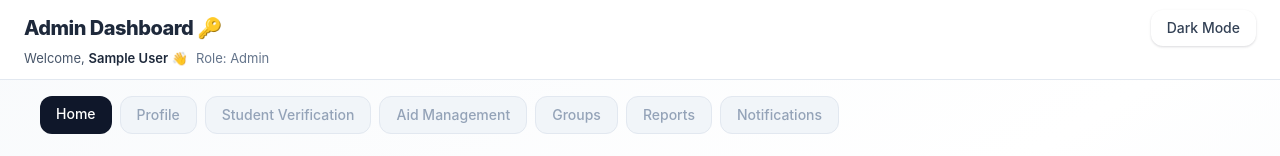
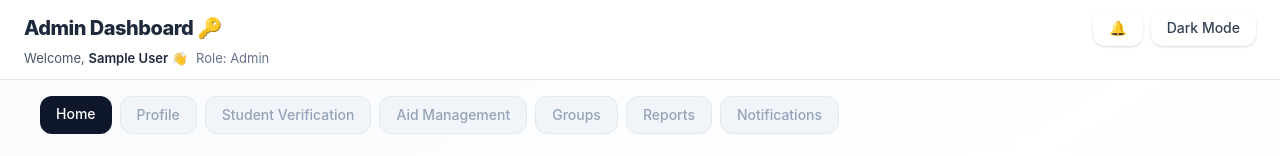
Before and after one commit to Nonga001/WeCare_Project, a React (Vite) app in the folder wecare-frontend/: page /dashboard/admin in a window 1280 px wide. Shown: the top 156 px of the page. Built offline with nearby package versions, Linux system fonts and the light colour scheme; no server answers; sample sign-in values are in the browser's storage.

Commit message:
notifications

```diff
--- a/wecare-frontend/src/components/DashboardLayout.jsx
+++ b/wecare-frontend/src/components/DashboardLayout.jsx
@@ -1,11 +1,15 @@
 // src/components/DashboardLayout.jsx
 import { useAuth } from "../context/AuthContext";
 import React, { useEffect, useState } from "react";
+import { useNavigate } from "react-router-dom";
+import { getNotifications } from "../services/notificationService";
 
 const DashboardLayout = ({ title, children }) => {
   const { logout, user } = useAuth();
+  const navigate = useNavigate();
 
   const [isDark, setIsDark] = useState(false);
+  const [unreadCount, setUnreadCount] = useState(0);
   useEffect(() => {
     try {
       const saved = localStorage.getItem("theme:dark");
@@ -15,6 +19,24 @@ const DashboardLayout = ({ title, children }) => {
       document.documentElement.classList.toggle('dark', enabled);
     } catch {}
   }, []);
+
+  useEffect(() => {
+    let intervalId;
+    const loadUnread = async () => {
+      try {
+        if (!user?.token) return;
+        const list = await getNotifications(user.token);
+        const userId = user?._id || user?.id;
+        const count = Array.isArray(list)
+          ? list.filter(n => !n.isRead?.some(r => (r.user === userId) || (r.user?._id === userId) || (String(r.user) === String(userId)))).length
+          : 0;
+        setUnreadCount(count);
+      } catch {}
+    };
+    loadUnread();
+    intervalId = setInterval(loadUnread, 60000);
+    return () => intervalId && clearInterval(intervalId);
+  }, [user?.token, user?._id, user?.id]);
   const toggleTheme = () => {
     const next = !isDark;
     setIsDark(next);
@@ -28,9 +50,29 @@ const DashboardLayout = ({ title, children }) => {
         <div className="w-full h-full flex flex-col justify-center">
           <div className="flex items-center justify-between gap-3">
             <h1 className="text-base sm:text-lg lg:text-xl font-extrabold tracking-tight text-slate-800 dark:text-slate-100">{title}</h1>
-            <button onClick={toggleTheme} className="btn btn-ghost">
-              {isDark ? 'Light Mode' : 'Dark Mode'}
-            </button>
+            <div className="flex items-center gap-2">
+              <button
+                onClick={() => {
+                  const role = user?.role;
+                  if (role === 'student') navigate('/dashboard/student/notifications');
+                  else if (role === 'donor') navigate('/dashboard/donor');
+                  else if (role === 'admin') navigate('/dashboard/admin/notifications');
+                  else if (role === 'superadmin') navigate('/dashboard/superadmin/notifications');
+                }}
+                className="btn btn-ghost relative"
+                title="Notifications"
+              >
+                <span>🔔</span>
+                {unreadCount > 0 && (
+                  <span className="absolute -top-1 -right-1 min-w-5 h-5 px-1 inline-flex items-center justify-center rounded-full bg-rose-600 text-white text-xs">
+                    {unreadCount > 99 ? '99+' : unreadCount}
+                  </span>
+                )}
+              </button>
+              <button onClick={toggleTheme} className="btn btn-ghost">
+                {isDark ? 'Light Mode' : 'Dark Mode'}
+              </button>
+            </div>
           </div>
           <div className="mt-0.5">
             <p className="text-slate-600 text-[12px] sm:text-[13px] dark:text-slate-300">
```
